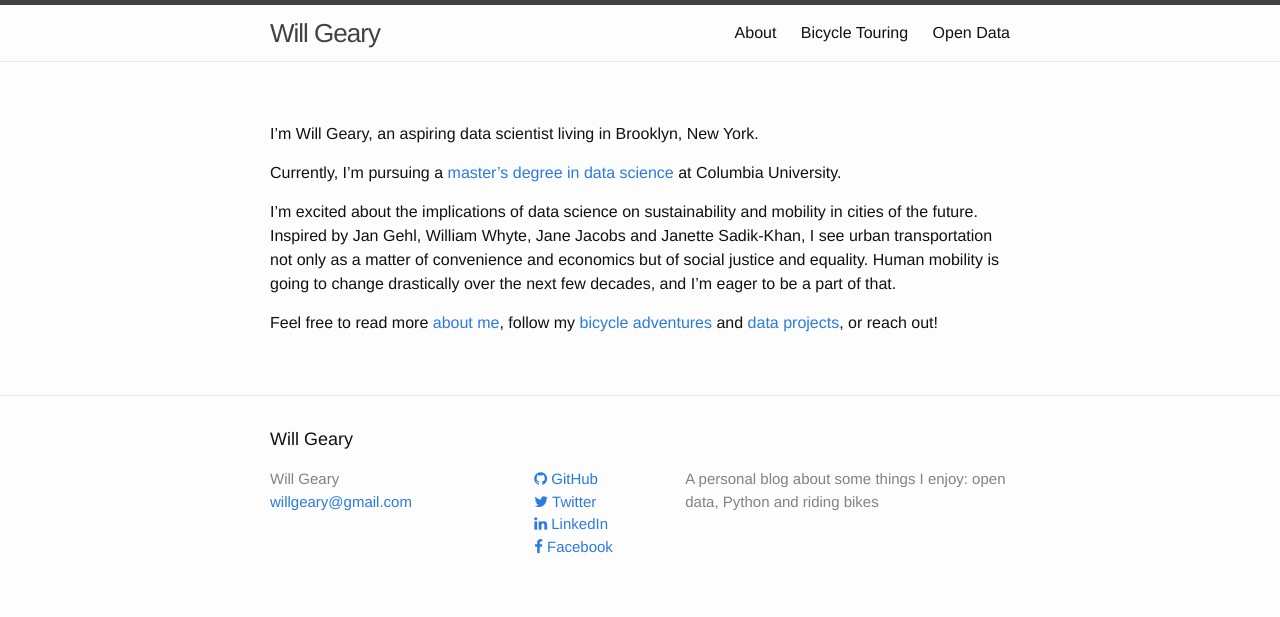
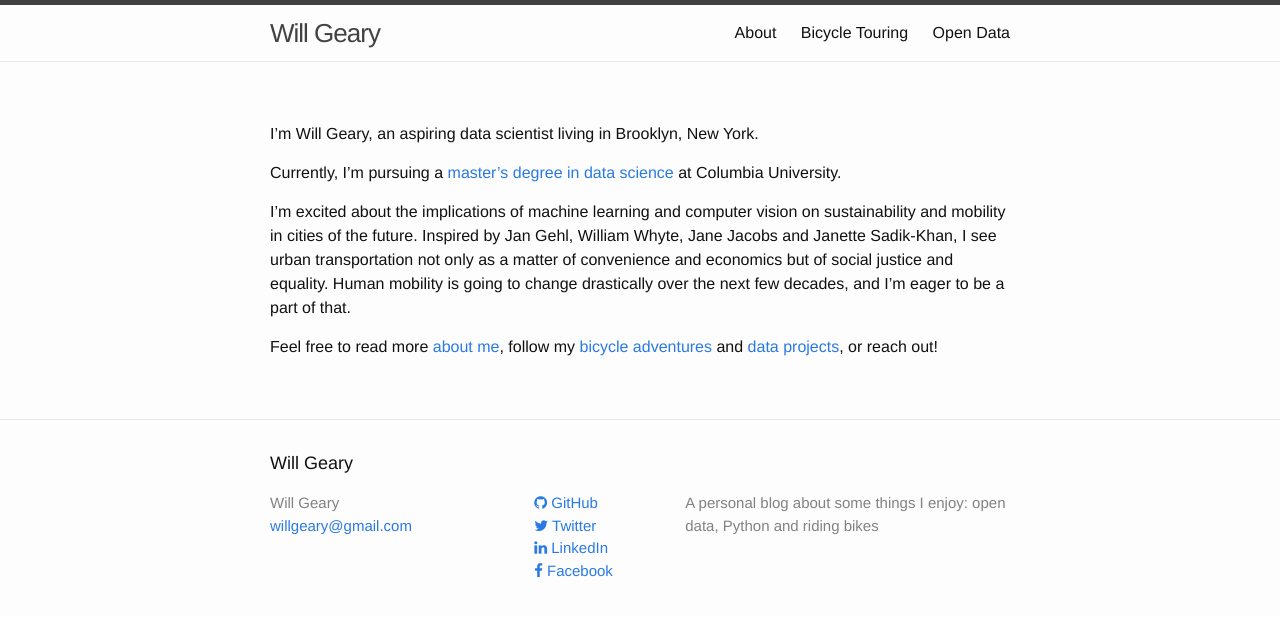
Before and after one commit to willgeary/willgeary.github.io, a Jekyll site: the page built from index.md, in a window 1280 px wide. Shown: the top 617 px of the page. Built offline with Jekyll 4.4.1, drawn with Linux system fonts in a browser that asks for light colours; nearby versions of some CDN libraries.

Commit message:
save my work

```diff
--- a/index.md
+++ b/index.md
@@ -6,6 +6,6 @@ I'm Will Geary, an aspiring data scientist living in Brooklyn, New York.
 
 Currently, I'm pursuing a [master's degree in data science](http://datascience.columbia.edu/master-of-science-in-data-science) at Columbia University.
 
-I'm excited about the implications of data science on sustainability and mobility in cities of the future. Inspired by Jan Gehl, William Whyte, Jane Jacobs and Janette Sadik-Khan, I see urban transportation not only as a matter of convenience and economics but of social justice and equality. Human mobility is going to change drastically over the next few decades, and I'm eager to be a part of that.
+I'm excited about the implications of machine learning and computer vision on sustainability and mobility in cities of the future. Inspired by Jan Gehl, William Whyte, Jane Jacobs and Janette Sadik-Khan, I see urban transportation not only as a matter of convenience and economics but of social justice and equality. Human mobility is going to change drastically over the next few decades, and I'm eager to be a part of that.
 
 Feel free to read more [about me](about), follow my [bicycle adventures](/bikes) and [data projects](data), or reach out!
```
Also changed, not shown: about.md (+1 -1 lines).
